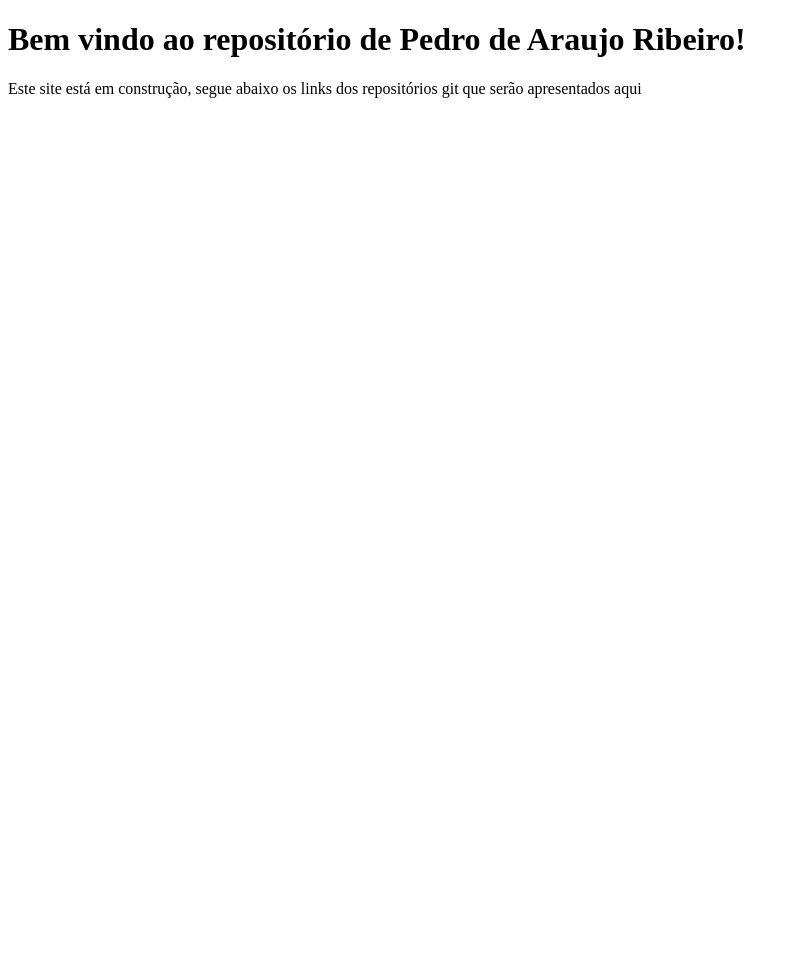
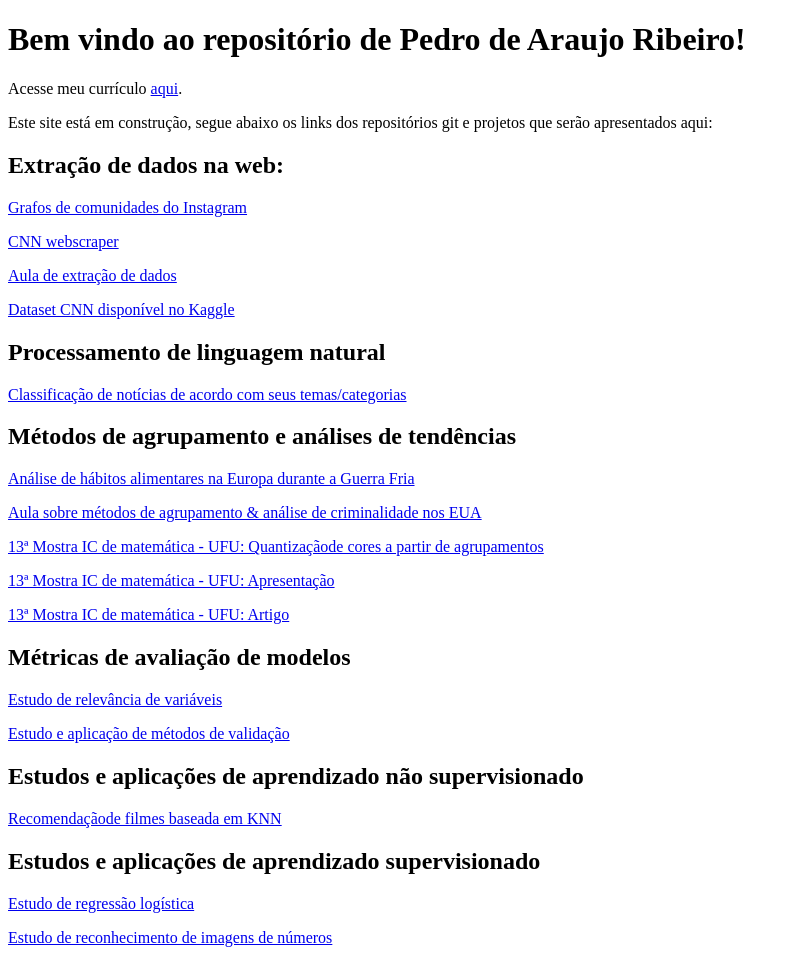
Before and after one commit to PedroRibeiroA123/PedroRibeiroA123.github.io, a plain HTML site: page index.html in a window 1280 px wide. Shown: the whole page, without its empty margins (0-798 px from the left). Before the commit the page ends 800 px from the top, so only its background shows below. Drawn offline with Linux system fonts and the light colour scheme.

Commit message:
Indexação pronta

```diff
--- a/index.html
+++ b/index.html
@@ -1,8 +1,44 @@
 <!DOCTYPE html>
 <html>
+
 <body>
-<h1>Bem vindo ao repositório de Pedro de Araujo Ribeiro!</h1>
-<p>Este site está em construção, segue abaixo os links dos repositórios git que serão apresentados aqui</p>
-<a href=""></a>
+    <h1>Bem vindo ao repositório de Pedro de Araujo Ribeiro!</h1>
+    <p>Acesse meu currículo <a href="/PAR_CV.pdf">aqui</a>.</p>
+    <p>Este site está em construção, segue abaixo os links dos repositórios git e projetos que serão apresentados aqui:
+    </p>
+    <h2>Extração de dados na web:</h2>
+    <p><a href="https://github.com/gventino/InstagramGraphs">Grafos de comunidades do Instagram</a></p>
+    <p><a href="https://github.com/PedroRibeiroA123/CNNwebscrapper2023">CNN webscraper</a></p>
+    <p><a href="/Webscrap.pdf">Aula de extração de dados</a></p>
+    <p><a href="https://www.kaggle.com/datasets/pedroaribe/4000-cnn-articles-as-of-1062023">Dataset CNN disponível no
+            Kaggle</a></p>
+    <h2>Processamento de linguagem natural</h2>
+    <p><a href="https://github.com/PedroRibeiroA123/IC-em-Ciencia-de-Dados/tree/main/Classificação%20de%20notícias">Classificação
+            de notícias de acordo com seus temas/categorias</a></p>
+    <h2>Métodos de agrupamento e análises de tendências</h2>
+    <p><a href="https://github.com/PedroRibeiroA123/IC-em-Ciencia-de-Dados/tree/main/Análise%20alimentar%20Europa">Análise
+            de hábitos alimentares na Europa durante a Guerra Fria</a></p>
+    <p><a href="https://github.com/PedroRibeiroA123/IC-em-Ciencia-de-Dados/tree/main/Métodos%20de%20agrupamento">Aula
+            sobre métodos de agrupamento & análise de criminalidade nos EUA</a></p>
+    <p><a href="https://github.com/PedroRibeiroA123/Mostra13Quantizacao">13ª Mostra IC de matemática - UFU:
+            Quantizaçãode cores a partir de agrupamentos</a></p>
+    <p><a href="/ApresentacaoIC.pdf">13ª Mostra IC de matemática - UFU: Apresentação</a></p>
+    <p><a href="/ArtigoIC.pdf">13ª Mostra IC de matemática - UFU: Artigo</a></p>
+    <h2>Métricas de avaliação de modelos</h2>
+    <p><a href="https://github.com/PedroRibeiroA123/IC-em-Ciencia-de-Dados/tree/main/Análise%20de%20variáveis">Estudo de
+            relevância de variáveis</a></p>
+    <p><a href="https://github.com/PedroRibeiroA123/IC-em-Ciencia-de-Dados/tree/main/Validação">Estudo e aplicação de
+            métodos de validação</a></p>
+    <h2>Estudos e aplicações de aprendizado não supervisionado</h2>
+    <p><a href="https://github.com/PedroRibeiroA123/IC-em-Ciencia-de-Dados/tree/main/Recomenda%C3%A7%C3%A3o%20de%20filmes">
+            Recomendaçãode filmes baseada em KNN
+        </a></p>
+    <h2>Estudos e aplicações de aprendizado supervisionado</h2>
+    <p><a href="https://github.com/PedroRibeiroA123/IC-em-Ciencia-de-Dados/tree/main/Regressão%20logística">Estudo de
+            regressão logística</a></p>
+    <p><a href="https://github.com/PedroRibeiroA123/IC-em-Ciencia-de-Dados/tree/main/Reconhecimento%20de%20dígitos">Estudo
+            de reconhecimento de imagens de números</a></p>
+
 </body>
+
 </html>
```
Also changed, not shown: 4 other files.
